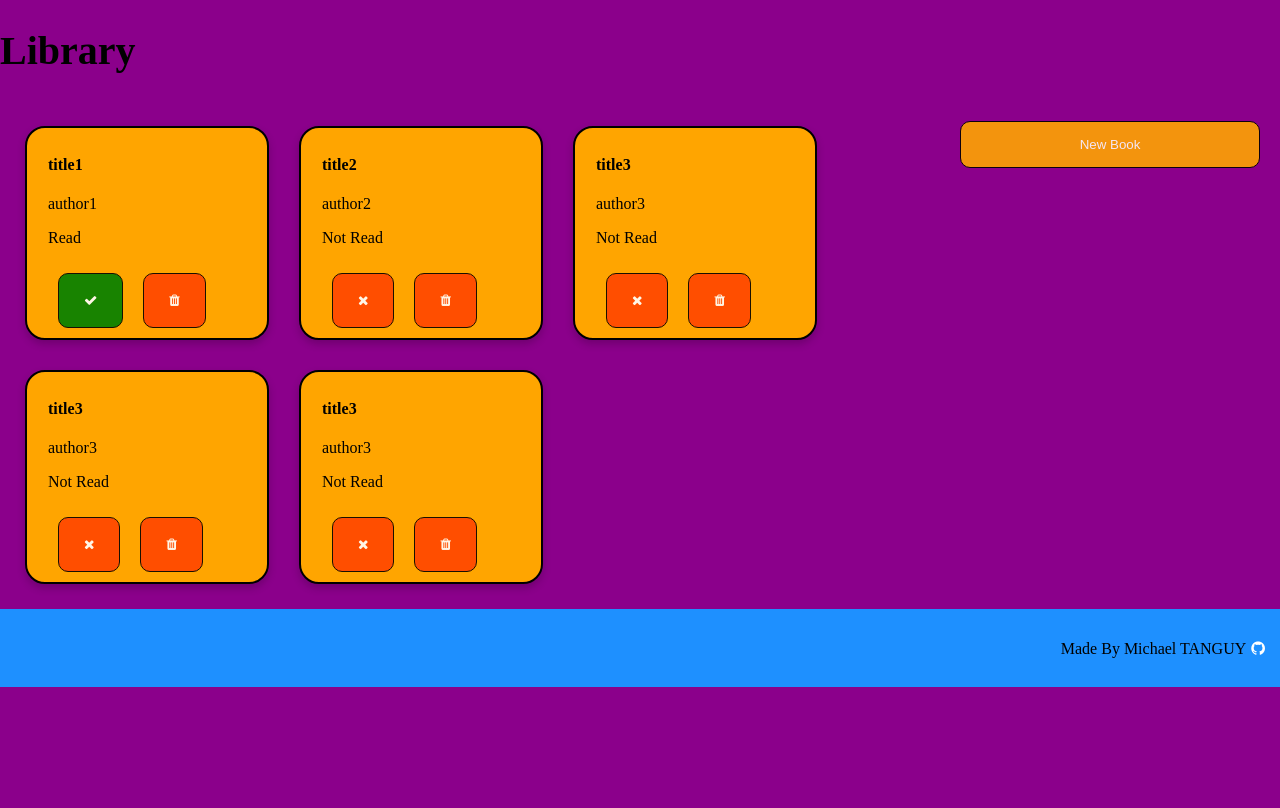
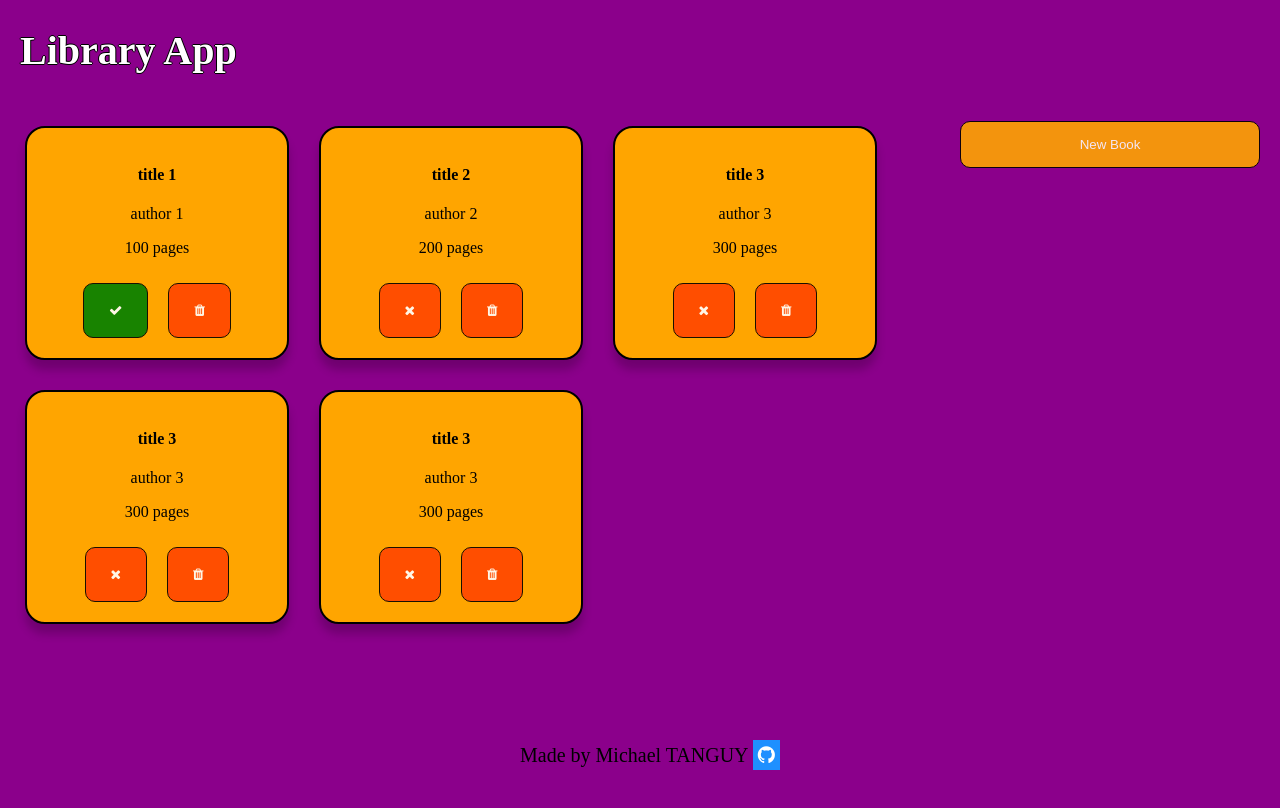
Before and after one commit to MiKhai37/library, a plain HTML site: page index.html in a window 1280 px wide. Drawn offline with Linux system fonts and the light colour scheme.

Commit message:
change card structure

```diff
--- a/index.html
+++ b/index.html
@@ -10,7 +10,7 @@
     </head>
     <body>
         <div class="header">
-            <h1 id="title">Library</h1>
+            <h1 id="title">Library App</h1>
         </div>
         <div class="row">
             <div class="column left">
@@ -21,7 +21,7 @@
             </div>
         </div>
         <div class="footer">
-            <p>Made By Michael TANGUY<a id="github-link" class="link" href="https://github.com/MiKhai37/library" target="_blank"><i class="fa fa-github icon"></a></i></p>
+            <p>Made by Michael TANGUY <a id="github-link" class="link" href="https://github.com/MiKhai37/library" target="_blank"><i class="fa fa-github icon"></a></i></p>
         </div>
         <!--Overlay-->
         <div id="overlay">
@@ -41,8 +41,8 @@
                     <input class="input-field" type="number" placeholder="Pages" name="pages">
                 </div>
                 <div class="input-container">
-                <button id="add-btn-form" type="submit" class="btn">Add Book</button>
-                <button id='cancel-btn-form' type="button" class="btn">Cancel</button>
+                    <button id="add-btn-form" type="submit" class="btn">Add Book</button>
+                    <button id='cancel-btn-form' type="button" class="btn">Cancel</button>
                 </div>
             </form>
         </div>
--- a/script.js
+++ b/script.js
@@ -18,7 +18,7 @@ function addBookToLibrary(library, author, title, nbPages, read) {
     library.push(new Book(author, title, nbPages, read));
 }
 
-function createBookCards(containerID, library) {
+function renderBookCards(containerID, library) {
     const container = document.querySelector('#' + containerID);
     for (let i = 0; i < library.length; i++) {
         div = document.createElement('div');
@@ -37,13 +37,9 @@ function createBookCards(containerID, library) {
         pAuthor.textContent = library[i].author;
         containerCard.appendChild(pAuthor);
 
-        pRead = document.createElement('p');
-        if (library[i].read) {
-            pRead.textContent = "Read";
-        } else {
-            pRead.textContent = "Not Read";
-        }
-        containerCard.appendChild(pRead);
+        pPages = document.createElement('p');
+        pPages.textContent = library[i].nbPages + " pages";
+        containerCard.appendChild(pPages);
 
         readBtn = document.createElement('button');
         readBtn.classList.add('btn')
@@ -86,15 +82,17 @@ function overlayOff() {
     document.getElementById("overlay").style.display = "none";
 }
 
-addBookToLibrary(myLibrary, 'author1', 'title1', 100, true);
-addBookToLibrary(myLibrary, 'author2', 'title2', 200, false);
-addBookToLibrary(myLibrary, 'author3', 'title3', 300, false);
-addBookToLibrary(myLibrary, 'author3', 'title3', 300, false);
-addBookToLibrary(myLibrary, 'author3', 'title3', 300, false);
+function toggleRead() {
 
+}
 
+addBookToLibrary(myLibrary, 'author 1', 'title 1', 100, true);
+addBookToLibrary(myLibrary, 'author 2', 'title 2', 200, false);
+addBookToLibrary(myLibrary, 'author 3', 'title 3', 300, false);
+addBookToLibrary(myLibrary, 'author 3', 'title 3', 300, false);
+addBookToLibrary(myLibrary, 'author 3', 'title 3', 300, false);
 
-createBookCards('card-container', myLibrary);
+renderBookCards('card-container', myLibrary);
 
 const newBtn = document.querySelector('#new-btn');
 newBtn.addEventListener('click', () => {
@@ -104,4 +102,4 @@ newBtn.addEventListener('click', () => {
 const cancelFormBtn = document.querySelector('#cancel-btn-form');
 cancelFormBtn.addEventListener('click', () => {
     overlayOff();
-})
+});
--- a/style.css
+++ b/style.css
@@ -9,7 +9,10 @@ body, html {
 
 .header {
   padding: 0px;
+  margin: 20px;
   font-size: 20px;
+  color: white;
+  text-shadow: -1px 0 black, 0 1px black, 1px 0 black, 0 -1px black;
 }
 
 .row {
@@ -40,52 +43,49 @@ body, html {
 
 /* Style the footer */
 .footer {
-  background-color: dodgerblue;
+  position: fixed;
+  overflow: hidden;
+  width: 100%;
+  bottom: 0;
+  /*background-color: dodgerblue;*/
   padding: 10px;
-  text-align: end;
+  text-align:center;
   margin-top: auto;
+  font-size: 20px;
 }
 
 #card-container {
     display: flex;
     flex-direction: row;
     flex-wrap: wrap;
-    /*=flex-flow: row wrap;*/
     justify-content: flex-start;
     align-items: flex-start;
     align-content: flex-start;
-    /*border: 5px solid rgb(255, 0, 0);*/
 }
 
-.card {
-    /* Add shadows to create the "card" effect */
-    background-color: white;
-    box-shadow: 0 4px 8px 0 rgba(0,0,0,0.2);
-    transition: 0.3s;
-    width: 25%;
-    height: 200px;
-    margin: 15px;
-    /*border: 5px solid rgb(0, 0, 0);*/
-    border-radius: 20px;
+.card{
+  box-shadow: 0 10px 10px 0 rgba(0,0,0,0.2);
+  justify-content: center;
+  text-align: center;
+  background-color: orange;
+  border: 2px solid black;
+  border-radius: 20px;
+  padding: 15px;
+  margin: 15px;
+  transition: 0.3s;
+  width: 25%;
+  min-width: 200px;
+  height: 200px;
 }
-
   /* On mouse-over, add a deeper shadow */
 .card:hover {
-    box-shadow: 0 8px 16px 0 rgba(0,0,0,0.3);
+    box-shadow: 0 20px 20px 0 rgba(0,0,0,0.3);
   }
 
   /* Add some padding inside the card container */
 .container {
     padding: 2px 16px;
   }
-
-.card{
-  display: flex;
-  flex-direction: row;
-  background-color: orange;
-  border: 2px solid black;
-  padding: 5px;
-}
 
 /*Form Overlay Style*/
 
@@ -123,7 +123,8 @@ body, html {
   padding: 5px;
   background: dodgerblue;
   color: white;
-  text-align: center;
+  justify-content: center;
+  align-content: center;
 }
 
 /* Style the input fields */
```
